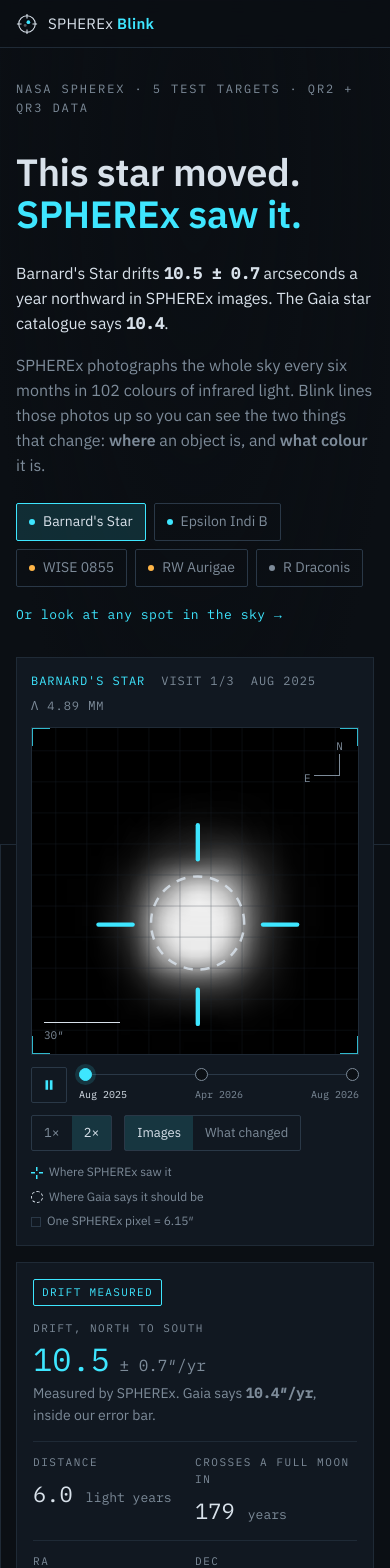
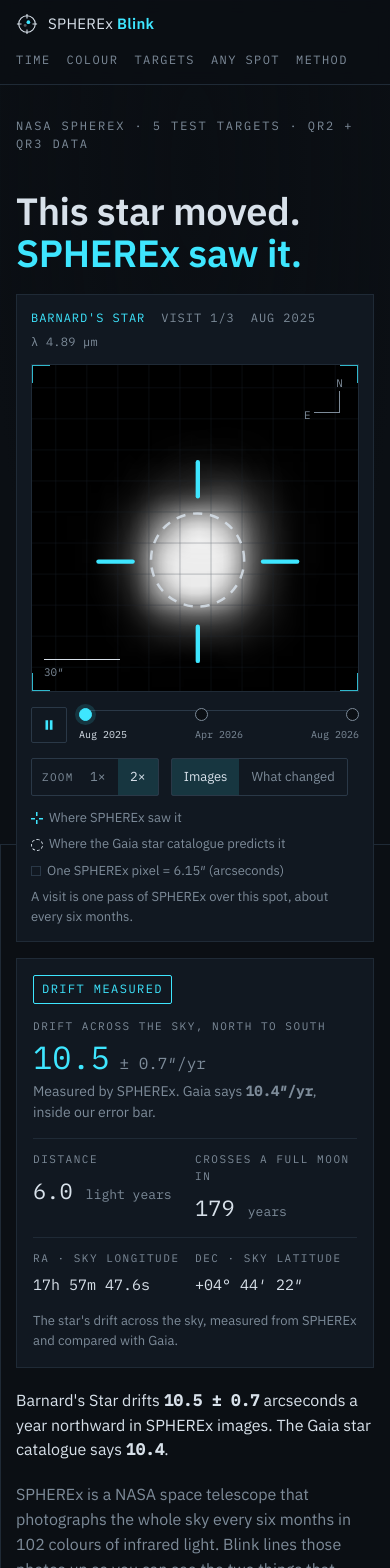
Before and after one commit to StarRayX/spherex-wanderer, a React (Vite) app in the folder web/: page / in a window 390 px wide. Shown: the top 1568 px of the page. Built offline with nearby package versions, Linux system fonts and the light colour scheme.

Commit message:
fix(web): reviewer fixes - plain labels, no layout jump, phone order and nav, card skeletons, Vercel build

```diff
--- a/web/src/components/AnySpot.tsx
+++ b/web/src/components/AnySpot.tsx
@@ -8,6 +8,13 @@ type State =
   | { kind: 'working'; done: number; total: number; message: string }
   | { kind: 'done'; meta: Meta; slug: string; label: string }
   | { kind: 'error'; message: string }
+
+// Gaia DR3 positions (epoch 2016) of three showcase targets, so a live result can be compared with the prebuilt one.
+const EXAMPLES = [
+  { name: "Barnard's Star", ra: 269.4485, dec: 4.7394 },
+  { name: 'Epsilon Indi B', ra: 331.0765, dec: -56.7938 },
+  { name: 'RW Aurigae', ra: 76.9561, dec: 30.4012 },
+]
 
 interface Reply { meta: Meta; slug: string; label?: string; error?: string }
 
@@ -68,6 +75,12 @@ export default function AnySpot() {
         <p className="lede">Type sky coordinates. Blink asks NASA's archive for every SPHEREx photo of that spot, stacks them by visit, and plays them back.</p>
       </div>
 
+      <div className="chips examples">
+        <span className="mono fine">Try:</span>
+        {EXAMPLES.map(e => (
+          <button key={e.name} type="button" className="chip" onClick={() => { setRa(String(e.ra)); setDec(String(e.dec)) }}>{e.name}</button>
+        ))}
+      </div>
       <form className="console" onSubmit={run}>
         <label><span className="mono">RA (deg)</span><input inputMode="decimal" value={ra} onChange={e => setRa(e.target.value)} placeholder="269.4485" /></label>
         <label><span className="mono">Dec (deg)</span><input inputMode="decimal" value={dec} onChange={e => setDec(e.target.value)} placeholder="4.7394" /></label>
--- a/web/src/components/Colour.tsx
+++ b/web/src/components/Colour.tsx
@@ -2,7 +2,7 @@ import { useEffect, useState } from 'react'
 import SpectrumPlot from './SpectrumPlot'
 import { loadMeta } from '../lib/targets'
 import type { Meta } from '../lib/types'
-import { fmt, lightYears } from '../lib/format'
+import { fmt, lightYears, tidy } from '../lib/format'
 
 // The second thing that changes: colour. Only Epsilon Indi B has a validated-method spectrum so far.
 export default function Colour() {
@@ -40,7 +40,8 @@ export default function Colour() {
             </p>
             <details className="fine">
               <summary>How sure are we?</summary>
-              <p>{s.validation}</p>
+              <p><b>In short:</b> our method was checked against IRSA's own tool on one ordinary star. Brown dwarfs are much redder than that star, so treat this curve as a careful first look, not a final result.</p>
+              <p className="dim">{tidy(s.validation)}</p>
               <ul>{s.caveats.map(c => <li key={c}>{c}</li>)}</ul>
             </details>
           </div>
--- a/web/src/components/Gallery.tsx
+++ b/web/src/components/Gallery.tsx
@@ -1,11 +1,12 @@
 import { useEffect, useState } from 'react'
 import { STATUS_LABEL, TARGETS, imageUrl, loadMeta } from '../lib/targets'
 import type { Meta } from '../lib/types'
-import { fmt } from '../lib/format'
+import { fmt, tidy } from '../lib/format'
 
 // One honest card per required test target: what SPHEREx shows, and what it does not.
 export default function Gallery({ onOpen }: { onOpen: (slug: string) => void }) {
   const [metas, setMetas] = useState<Record<string, Meta>>({})
+  const [loaded, setLoaded] = useState<Record<string, boolean>>({})
   useEffect(() => {
     TARGETS.forEach(t => loadMeta(t.slug).then(m => setMetas(s => ({ ...s, [t.slug]: m }))).catch(() => {}))
   }, [])
@@ -23,7 +24,9 @@ export default function Gallery({ onOpen }: { onOpen: (slug: string) => void })
           return (
             <button key={t.slug} className="card" onClick={() => onOpen(t.slug)}>
               <div className="card-img">
-                {m ? <img src={imageUrl(t.slug, m.visits[0].file)} alt="" /> : <div className="skeleton square" />}
+                {!loaded[t.slug] && <div className="skeleton square" />}
+                {m && <img src={imageUrl(t.slug, m.visits[0].file)} alt="" className={loaded[t.slug] ? 'in' : ''}
+                  onLoad={() => setLoaded(s => ({ ...s, [t.slug]: true }))} />}
                 <span className={`pill ${t.status} sm`}>{STATUS_LABEL[t.status]}</span>
               </div>
               <div className="card-body">
@@ -35,8 +38,8 @@ export default function Gallery({ onOpen }: { onOpen: (slug: string) => void })
                     <span className="dim"> · Gaia {fmt(m.motion.gaia_arcsec_per_yr, 1)}</span>
                   </p>
                 )}
-                {m?.target?.claim && !m.motion && <p className="claim small">{m.target.claim}</p>}
-                <span className="mono more">{m ? `${m.visits.length} visits · open →` : 'loading…'}</span>
+                {m?.target?.claim && !m.motion && <p className="claim small">{tidy(m.target.claim)}</p>}
+                <span className="mono more">{m ? `${m.visits.length} visits · open in viewer →` : 'loading…'}</span>
               </div>
             </button>
           )
--- a/web/src/components/Hero.tsx
+++ b/web/src/components/Hero.tsx
@@ -17,14 +17,15 @@ export default function Hero({ slug, onSelect }: { slug: string; onSelect: (s: s
     return () => { live = false }
   }, [slug])
 
-  const m = meta?.slug === slug ? meta : null
-  const barnard = slug === 'barnards-star' && m?.motion
+  // Keep showing the previous target until the next one loads, so the page never collapses and jumps.
+  const m = meta
+  const barnard = slug === 'barnards-star' && m?.slug === slug && m.motion
 
   return (
     <section className="hero" id="top">
       <div className="hero-copy">
         <p className="eyebrow mono">NASA SPHEREx · {TARGETS.length} test targets · QR2 + QR3 data</p>
-        <h1>
+        <h1 className="hero-title">
           {barnard ? <>This star moved.<br /><span className="accent">SPHEREx saw it.</span></>
             : <>{info.name}<br /><span className="accent">in SPHEREx</span></>}
         </h1>
@@ -34,7 +35,7 @@ export default function Hero({ slug, onSelect }: { slug: string; onSelect: (s: s
             : info.hook}
         </p>
         <p className="lede dim">
-          SPHEREx photographs the whole sky every six months in 102 colours of infrared light.
+          SPHEREx is a NASA space telescope that photographs the whole sky every six months in 102 colours of infrared light.
           Blink lines those photos up so you can see the two things that change: <b>where</b> an object is, and <b>what colour</b> it is.
         </p>
 
@@ -54,8 +55,8 @@ export default function Hero({ slug, onSelect }: { slug: string; onSelect: (s: s
         {!m && !error && <div className="state loading"><div className="skeleton square" /><span className="mono">Loading SPHEREx visits…</span></div>}
         {m && (
           <>
-            <Viewer meta={m} src={f => imageUrl(slug, f)} />
-            <Readout meta={m} status={info.status} />
+            <Viewer meta={m} src={f => imageUrl(m.slug, f)} />
+            <Readout meta={m} status={TARGETS.find(t => t.slug === m.slug)?.status} />
           </>
         )}
       </div>
--- a/web/src/components/Readout.tsx
+++ b/web/src/components/Readout.tsx
@@ -1,5 +1,5 @@
 import type { Meta } from '../lib/types'
-import { axisWords, decDms, fmt, lightYears, raHms, yearsPerMoon } from '../lib/format'
+import { axisWords, decDms, fmt, lightYears, raHms, tidy, yearsPerMoon } from '../lib/format'
 import { STATUS_LABEL, type Status } from '../lib/targets'
 
 // Boxed instrument readouts. Every number here comes straight from meta.json.
@@ -15,7 +15,7 @@ export default function Readout({ meta, status }: { meta: Meta; status?: Status
 
       {m ? (
         <div className="cell big">
-          <label>Drift, {axisWords(m)}</label>
+          <label>Drift across the sky, {axisWords(m)}</label>
           <div className="val mono">
             <span className="accent">{fmt(m.measured_arcsec_per_yr, 1)}</span>
             <small> ± {fmt(m.error_arcsec_per_yr, 1)}″/yr</small>
@@ -27,7 +27,7 @@ export default function Readout({ meta, status }: { meta: Meta; status?: Status
       ) : (
         <div className="cell big">
           <label>What SPHEREx shows</label>
-          <p className="claim">{meta.target?.claim}</p>
+          <p className="claim">{tidy(meta.target?.claim ?? '')}</p>
         </div>
       )}
 
@@ -42,13 +42,13 @@ export default function Readout({ meta, status }: { meta: Meta; status?: Status
         )}
         {a && (
           <>
-            <div className="cell"><label>RA</label><div className="val mono sm">{raHms(a.ra)}</div></div>
-            <div className="cell"><label>Dec</label><div className="val mono sm">{decDms(a.dec)}</div></div>
+            <div className="cell"><label>RA · sky longitude</label><div className="val mono sm">{raHms(a.ra)}</div></div>
+            <div className="cell"><label>Dec · sky latitude</label><div className="val mono sm">{decDms(a.dec)}</div></div>
           </>
         )}
       </div>
 
-      {m && meta.target?.claim && <p className="claim small">{meta.target.claim}</p>}
+      {m && meta.target?.claim && <p className="claim small">{tidy(meta.target.claim)}</p>}
     </div>
   )
 }
--- a/web/src/components/SpectrumPlot.tsx
+++ b/web/src/components/SpectrumPlot.tsx
@@ -45,8 +45,8 @@ export default function SpectrumPlot({ spectrum, notes = [] }: { spectrum: Spect
       t = setInterval(() => setShown(n => {
         if (n >= pts.length) { clearInterval(t); return n }
         return n + 1
-      }), 70)
-    }, { threshold: 0.4 })
+      }), 35)
+    }, { threshold: 0.1 })
     io.observe(el)
     return () => { io.disconnect(); if (t) clearInterval(t) }
   }, [pts.length])
@@ -73,11 +73,11 @@ export default function SpectrumPlot({ spectrum, notes = [] }: { spectrum: Spect
           </g>
         ))}
         {[1, 2, 3, 4, 5].map(w => (
-          <text key={w} x={x(w)} y={H - PAD.b + 18} className="axis-num" textAnchor="middle">{w}</text>
+          <text key={w} x={x(w)} y={H - PAD.b + 18} className="axis-num" textAnchor="middle">{w} µm</text>
         ))}
-        <text x={(W + PAD.l) / 2} y={H - 6} className="axis-label" textAnchor="middle">wavelength (microns)</text>
+        <text x={(W + PAD.l) / 2} y={H - 6} className="axis-label" textAnchor="middle">wavelength · longer = redder</text>
         <text x={14} y={(H - PAD.b + PAD.t) / 2} className="axis-label" textAnchor="middle"
-          transform={`rotate(-90 14 ${(H - PAD.b + PAD.t) / 2})`}>brightness (mJy)</text>
+          transform={`rotate(-90 14 ${(H - PAD.b + PAD.t) / 2})`}>brightness</text>
 
         {segments(vis).map((seg, i) => seg.length > 1 &&
           <polyline key={i} className="spec-line" points={seg.map(p => `${x(p.w)},${y(p.f)}`).join(' ')} />)}
@@ -88,10 +88,10 @@ export default function SpectrumPlot({ spectrum, notes = [] }: { spectrum: Spect
             <rect x={x(p.w) - 8} y={PAD.t} width={16} height={H - PAD.t - PAD.b} fill="transparent" />
           </g>
         ))}
-        {shown >= pts.length && notes.map(n => {
+        {shown >= pts.length && notes.map((n, k) => {
           const p = pts.reduce((a, b) => Math.abs(b.w - n.at) < Math.abs(a.w - n.at) ? b : a)
           const above = y(p.f) > H / 2
-          const ty = above ? y(p.f) - 34 : y(p.f) + 40
+          const ty = above ? y(p.f) - 44 - k * 4 : y(p.f) + 52
           return (
             <g key={n.text} className="note">
               <line x1={x(p.w)} x2={x(p.w)} y1={above ? y(p.f) - 8 : y(p.f) + 8} y2={above ? ty + 6 : ty - 14} />
@@ -107,6 +107,11 @@ export default function SpectrumPlot({ spectrum, notes = [] }: { spectrum: Spect
           </g>
         )}
       </svg>
+      <figcaption className="fine">
+        Each dot is one SPHEREx photo. Brightness is in millijanskys (mJy), the unit astronomers use for faint light.
+        The shaded columns D1 to D6 are SPHEREx's six detectors, each covering one slice of infrared.
+        {notes.length > 0 && <span className="notes-inline"> {notes.map(n => n.text[0].toUpperCase() + n.text.slice(1)).join('. ')}.</span>}
+      </figcaption>
     </figure>
   )
 }
--- a/web/src/components/Viewer.tsx
+++ b/web/src/components/Viewer.tsx
@@ -58,6 +58,9 @@ export default function Viewer({ meta, src, autoplay = true, label }: Props) {
   const offColour = Math.abs(v.wavelength_um - median) > 0.04 * median
   const saturated = (meta.notes ?? []).some(n => /whole core is masked|saturates on this star/i.test(n))
 
+  // With many visits, label only the ends and the current one so dates never collide.
+  const showLabel = (i: number) => visits.length <= 4 || i === 0 || i === visits.length - 1 || i === idx
+
   const fov = native * meta.pixel_scale_arcsec // arcsec across
   const scaleArcsec = fov > 200 ? 60 : 30
   const scaleFrac = scaleArcsec / fov
@@ -66,9 +69,9 @@ export default function Viewer({ meta, src, autoplay = true, label }: Props) {
     <div className="viewer">
       <div className="viewer-top mono">
         <span className="tag">{label ?? meta.target?.name ?? meta.slug}</span>
-        <span>VISIT {idx + 1}/{visits.length}</span>
+        <span>Visit {idx + 1}/{visits.length}</span>
         <span>{monthYear(v.date)}</span>
-        <span>λ {fmt(v.wavelength_um)} µm</span>
+        <span className="nocaps">λ {fmt(v.wavelength_um)} µm</span>
       </div>
 
       <div className="frame" ref={frameRef}>
@@ -128,12 +131,13 @@ export default function Viewer({ meta, src, autoplay = true, label }: Props) {
             <button key={x.file} className={'stop' + (i === idx ? ' on' : '')}
               onClick={() => { setIdx(i); setPlaying(false) }}
               aria-label={`Visit ${i + 1}, ${monthYear(x.date)}`}>
-              <i /><span className="mono">{monthYear(x.date)}</span>
+              <i /><span className="mono">{showLabel(i) ? monthYear(x.date, visits.length > 4) : ''}</span>
             </button>
           ))}
         </div>
         <div className="seg" role="group" aria-label="Zoom">
-          {[1, 2].map(z => <button key={z} className={zoom === z ? 'on' : ''} onClick={() => setZoom(z)}>{z}×</button>)}
+          <span className="seg-label mono">Zoom</span>
+          {[1, 2].map(z => <button key={z} className={zoom === z ? 'on' : ''} onClick={() => setZoom(z)} aria-pressed={zoom === z}>{z}×</button>)}
         </div>
         {diffs.some(d => d.file) && (
           <div className="seg" role="group" aria-label="Layer">
@@ -144,9 +148,14 @@ export default function Viewer({ meta, src, autoplay = true, label }: Props) {
       </div>
 
       <div className="legend">
-        <span><i className="lg-ret" />Where SPHEREx saw it</span>
-        <span><i className="lg-gaia" />Where Gaia says it should be</span>
-        <span><i className="lg-px" />One SPHEREx pixel = {meta.pixel_scale_arcsec}″</span>
+        {layer === 'changes'
+          ? <span className="wide">What changed: bright where light arrived since the last visit, dark where it left. A moving star leaves a bright and dark pair.</span>
+          : <>
+            <span><i className="lg-ret" />Where SPHEREx saw it</span>
+            <span><i className="lg-gaia" />Where the Gaia star catalogue predicts it</span>
+            <span><i className="lg-px" />One SPHEREx pixel = {meta.pixel_scale_arcsec}″ (arcseconds)</span>
+            <span className="wide dim">A visit is one pass of SPHEREx over this spot, about every six months.</span>
+          </>}
       </div>
     </div>
   )
--- a/web/src/lib/format.ts
+++ b/web/src/lib/format.ts
@@ -45,7 +45,14 @@ export function decDms(deg: number) {
 
 const pad = (n: number) => String(n).padStart(2, '0')
 
-export function monthYear(iso: string) {
-  const d = new Date(iso + 'T00:00:00Z')
-  return d.toLocaleDateString('en-GB', { month: 'short', year: 'numeric', timeZone: 'UTC' })
+const MONTHS = ['Jan', 'Feb', 'Mar', 'Apr', 'May', 'Jun', 'Jul', 'Aug', 'Sep', 'Oct', 'Nov', 'Dec']
+
+export function monthYear(iso: string, short = false) {
+  const [y, m] = iso.split('-').map(Number)
+  return `${MONTHS[m - 1]} ${short ? `'${String(y).slice(2)}` : y}`
 }
+
+// Text copied from meta.json: write microns as µm, and drop pointers to repo files.
+export function tidy(text: string) {
+  return text.replace(/\bum\b/g, 'µm').replace(/\s*See pipeline\/\S+/g, '').trim()
+}
--- a/web/src/styles.css
+++ b/web/src/styles.css
@@ -76,7 +76,7 @@ main { max-width: var(--max); margin: 0 auto; padding: 0 16px; }
 
 .chips { display: flex; flex-wrap: wrap; gap: 8px; margin-top: 8px; }
 .chip {
-  display: inline-flex; align-items: center; gap: 8px;
+  display: inline-flex; align-items: center; gap: 8px; min-height: 40px;
   background: transparent; border: 1px solid var(--rule-2); border-radius: 2px;
   padding: 7px 12px; font-size: 14px; color: var(--ink-dim);
 }
@@ -119,6 +119,15 @@ main { max-width: var(--max); margin: 0 auto; padding: 0 16px; }
 .compass::after { content: ''; position: absolute; right: 4px; bottom: 4px; width: 26px; height: 1px; background: var(--ink-dim); }
 .scale { position: absolute; left: 12px; bottom: 10px; z-index: 3; display: flex; flex-direction: column; gap: 4px; font-size: 11px; color: var(--ink-dim); width: 50%; }
 .scale i { display: block; height: 1px; background: var(--ink); box-shadow: 0 -3px 0 -2px var(--ink); }
+.nocaps { text-transform: none; letter-spacing: 0.02em; }
+.seg-label { align-self: center; padding: 0 4px 0 10px; font-size: 11px; color: var(--ink-dim); text-transform: uppercase; letter-spacing: 0.12em; }
+.legend .wide { flex-basis: 100%; }
+.card-img img { opacity: 0; transition: opacity 300ms; }
+.card-img img.in { opacity: 1; }
+.card-img .skeleton { position: absolute; inset: 0; }
+.spectrum figcaption { margin-top: 10px; line-height: 1.6; }
+.examples { margin: 0 0 12px; align-items: center; }
+.notes-inline { display: none; }
 .frame-note.bottom { top: auto; bottom: 40px; color: var(--ink-dim); }
 .frame-note { position: absolute; left: 12px; right: 12px; top: 12px; z-index: 4; font-size: 13px; color: var(--warn); background: rgba(11,15,20,0.85); padding: 6px 10px; border: 1px solid var(--rule); max-width: 80%; }
 
@@ -130,17 +139,17 @@ main { max-width: var(--max); margin: 0 auto; padding: 0 16px; }
 .btn.primary:disabled { opacity: 0.6; cursor: wait; }
 .scrub { flex: 1; display: flex; position: relative; min-width: 200px; }
 .scrub::before { content: ''; position: absolute; left: 6px; right: 6px; top: 6px; height: 1px; background: var(--rule-2); }
-.stop { flex: 1; background: none; border: 0; padding: 0; display: flex; flex-direction: column; align-items: flex-start; gap: 6px; position: relative; }
+.stop { flex: 1; background: none; border: 0; padding: 4px 0; min-height: 40px; display: flex; flex-direction: column; align-items: flex-start; gap: 6px; position: relative; }
 .stop:last-child { align-items: flex-end; flex: 0 0 auto; }
 .stop i { width: 13px; height: 13px; border-radius: 50%; background: var(--bg); border: 1px solid var(--ink-dim); }
 .stop.on i { background: var(--accent); border-color: var(--accent); box-shadow: 0 0 0 4px var(--accent-dim); }
-.stop span { font-size: 11px; color: var(--ink-dim); white-space: nowrap; }
+.stop span { font-size: 12px; min-height: 1.2em; color: var(--ink-dim); white-space: nowrap; }
 .stop.on span { color: var(--ink); }
 .seg { display: inline-flex; border: 1px solid var(--rule-2); border-radius: 2px; }
-.seg button { background: none; border: 0; padding: 7px 12px; font-size: 13px; color: var(--ink-dim); }
+.seg button { background: none; border: 0; padding: 7px 12px; min-height: 36px; min-width: 40px; font-size: 13px; color: var(--ink-dim); }
 .seg button.on { background: var(--accent-dim); color: var(--ink); }
 
-.legend { display: flex; flex-wrap: wrap; gap: 6px 18px; font-size: 12px; color: var(--ink-dim); }
+.legend { display: flex; flex-wrap: wrap; gap: 6px 18px; font-size: 13px; color: var(--ink-dim); }
 .legend span { display: inline-flex; align-items: center; gap: 6px; }
 .lg-ret { width: 12px; height: 12px; background:
   linear-gradient(var(--accent),var(--accent)) 50% 0/1.5px 4px no-repeat, linear-gradient(var(--accent),var(--accent)) 50% 100%/1.5px 4px no-repeat,
@@ -163,10 +172,10 @@ main { max-width: var(--max); margin: 0 auto; padding: 0 16px; }
 .claim { font-size: 16px; }
 .claim.small { font-size: 13px; color: var(--ink-dim); }
 
-.pill { align-self: flex-start; font-family: var(--mono); font-size: 11px; text-transform: uppercase; letter-spacing: 0.12em; padding: 4px 8px; border: 1px solid var(--rule-2); color: var(--ink-dim); border-radius: 2px; }
+.pill { align-self: flex-start; font-family: var(--mono); font-size: 12px; text-transform: uppercase; letter-spacing: 0.12em; padding: 4px 8px; border: 1px solid var(--rule-2); color: var(--ink-dim); border-radius: 2px; }
 .pill.measured { color: var(--accent); border-color: var(--accent); }
 .pill.candidate, .pill.brightness { color: var(--warn); border-color: rgba(255, 181, 71, 0.6); }
-.pill.sm { font-size: 10px; padding: 3px 6px; }
+.pill.sm { font-size: 11px; padding: 3px 6px; }
 
 /* sections */
 .section { padding: 88px 0; border-top: 1px solid var(--rule); }
@@ -274,12 +283,21 @@ details.fine li { margin: 4px 0; }
   .checks { grid-template-columns: minmax(0, 1fr); }
   .console { grid-template-columns: 1fr 1fr; }
   .console .btn { grid-column: 1 / -1; }
-  .bar-top nav { display: none; }
+  .bar-top { flex-wrap: wrap; }
+  .bar-top nav { width: 100%; overflow-x: auto; gap: 16px; padding-bottom: 2px; scrollbar-width: none; }
+  .hero-copy { display: contents; }
+  .hero-copy > * { order: 3; }
+  .hero-copy > .eyebrow { order: 0; }
+  .hero-copy > .hero-title { order: 1; margin-bottom: 0; }
+  .hero-instrument { order: 2; }
+  .notes-inline { display: inline; }
+  .spectrum .note { display: none; }
   .foot { flex-direction: column; }
 }
 @media (max-width: 520px) {
   .section { padding: 64px 0; }
   .lede { font-size: 16px; }
   .cell.big .val { font-size: 32px; }
+  .hero { gap: 20px; }
   .stop span { font-size: 10px; }
 }
```
Also changed, not shown: web/public/nyscp.svg, 1 other file (tests, documents, lock files or other folders).
